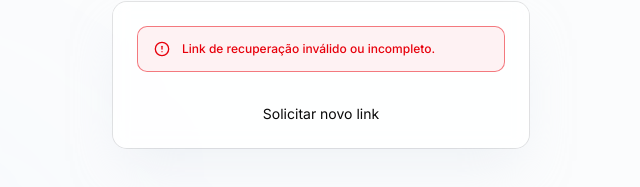
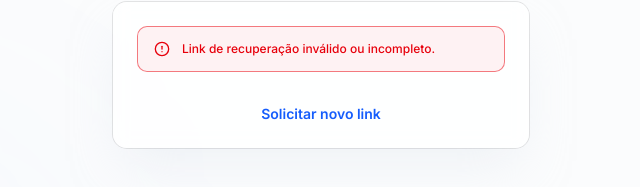
Before and after one commit to dibmartins/unoqual, a Next.js app: page /reset-password in a window 1280 px wide. Shown: the part 421-608 px from the top of the page, without its empty margins (319-959 px from the left). Built offline with nearby package versions, Linux system fonts and the light colour scheme; no server answers.

Commit message:
fix: correct className prop in reset password form link

```diff
--- a/src/app/reset-password/reset-password-form.tsx
+++ b/src/app/reset-password/reset-password-form.tsx
@@ -64,7 +64,7 @@
           <AlertCircle className="h-4 w-4" />
           <AlertDescription>Link de recuperação inválido ou incompleto.</AlertDescription>
         </Alert>
-        <Link href="/forgot-password" summerized="text-sm font-semibold text-blue-600">
+        <Link href="/forgot-password" className="text-sm font-semibold text-blue-600">
           Solicitar novo link
         </Link>
       </Card>
```
